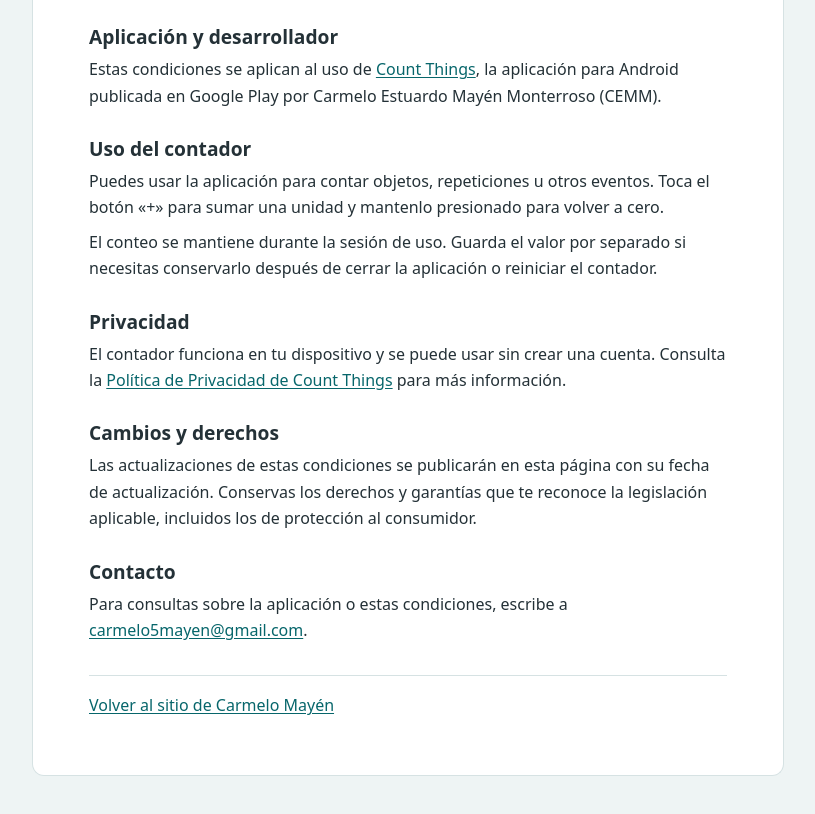
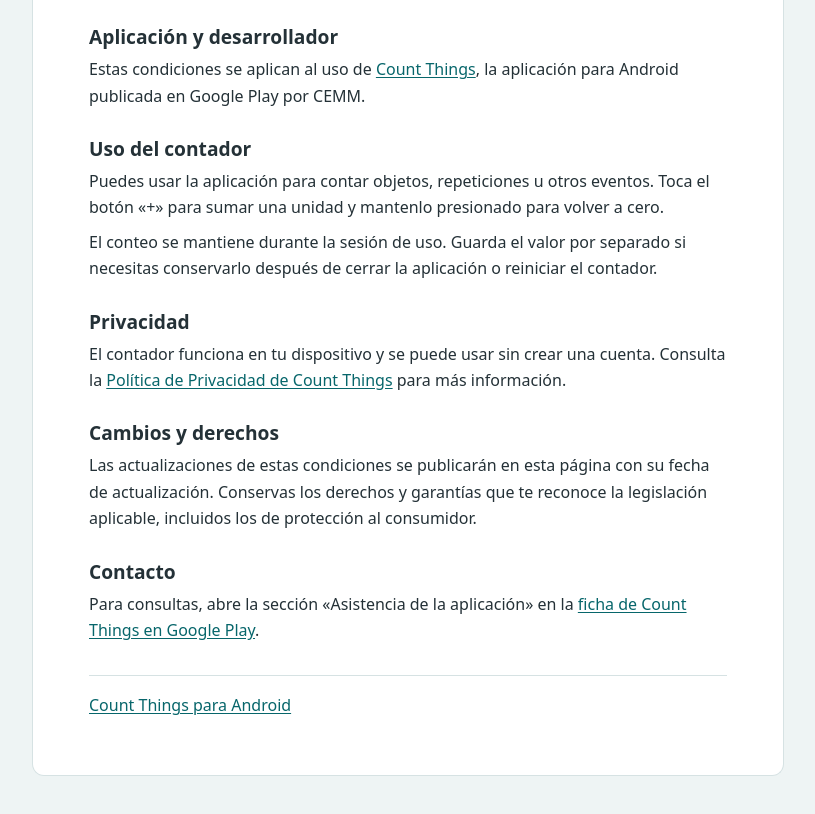
Before and after one commit to mayen5/MiPagina, a plain HTML site: page count-things/condiciones-del-servicio/index.html in a window 1280 px wide. Shown: the part 248-1062 px from the top of the page, without its empty margins (232-1047 px from the left). Drawn offline with Linux system fonts and the light colour scheme.

Commit message:
Actualiza la identificación de Count Things

```diff
--- a/count-things/condiciones-del-servicio/index.html
+++ b/count-things/condiciones-del-servicio/index.html
@@ -79,7 +79,7 @@
 
       <section>
          <h2>Aplicación y desarrollador</h2>
-         <p>Estas condiciones se aplican al uso de <a href="https://play.google.com/store/apps/details?id=com.cemayen.rncountthings">Count Things</a>, la aplicación para Android publicada en Google Play por Carmelo Estuardo Mayén Monterroso (CEMM).</p>
+         <p>Estas condiciones se aplican al uso de <a href="https://play.google.com/store/apps/details?id=com.cemayen.rncountthings">Count Things</a>, la aplicación para Android publicada en Google Play por CEMM.</p>
       </section>
 
       <section>
@@ -90,7 +90,7 @@
 
       <section>
          <h2>Privacidad</h2>
-         <p>El contador funciona en tu dispositivo y se puede usar sin crear una cuenta. Consulta la <a href="https://github.com/mayen5/ReactNative-MyFirstApp/blob/main/docs/privacy-policy.md">Política de Privacidad de Count Things</a> para más información.</p>
+         <p>El contador funciona en tu dispositivo y se puede usar sin crear una cuenta. Consulta la <a href="https://cemayen.com/count-things/privacidad/">Política de Privacidad de Count Things</a> para más información.</p>
       </section>
 
       <section>
@@ -100,11 +100,11 @@
 
       <section>
          <h2>Contacto</h2>
-         <p>Para consultas sobre la aplicación o estas condiciones, escribe a <a href="mailto:carmelo5mayen@gmail.com">carmelo5mayen@gmail.com</a>.</p>
+         <p>Para consultas, abre la sección «Asistencia de la aplicación» en la <a href="https://play.google.com/store/apps/details?id=com.cemayen.rncountthings">ficha de Count Things en Google Play</a>.</p>
       </section>
 
       <footer>
-         <a href="../../">Volver al sitio de Carmelo Mayén</a>
+         <a href="https://cemayen.com/count-things/">Count Things para Android</a>
       </footer>
    </main>
 </body>
```
